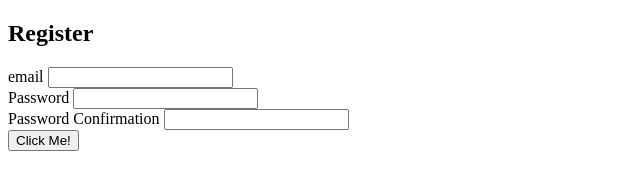
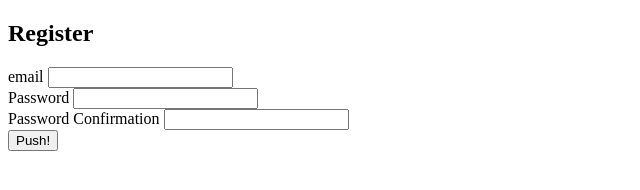
Before and after one commit to EKMarc/brokenhtml, a plain HTML site: page index.html in a window 1280 px wide. Shown: the full height of the page, 0-640 px from the left. Drawn offline with Linux system fonts and the light colour scheme.

Commit message:
Add button text

```diff
--- a/index.html
+++ b/index.html
@@ -26,7 +26,7 @@
       <input type="password" id="passwordConfirmation" required>
         </div>
 
-      <button type="button">Click Me!</button>
+      <button type="button">Push!</button>
     </main>
 
 
```
